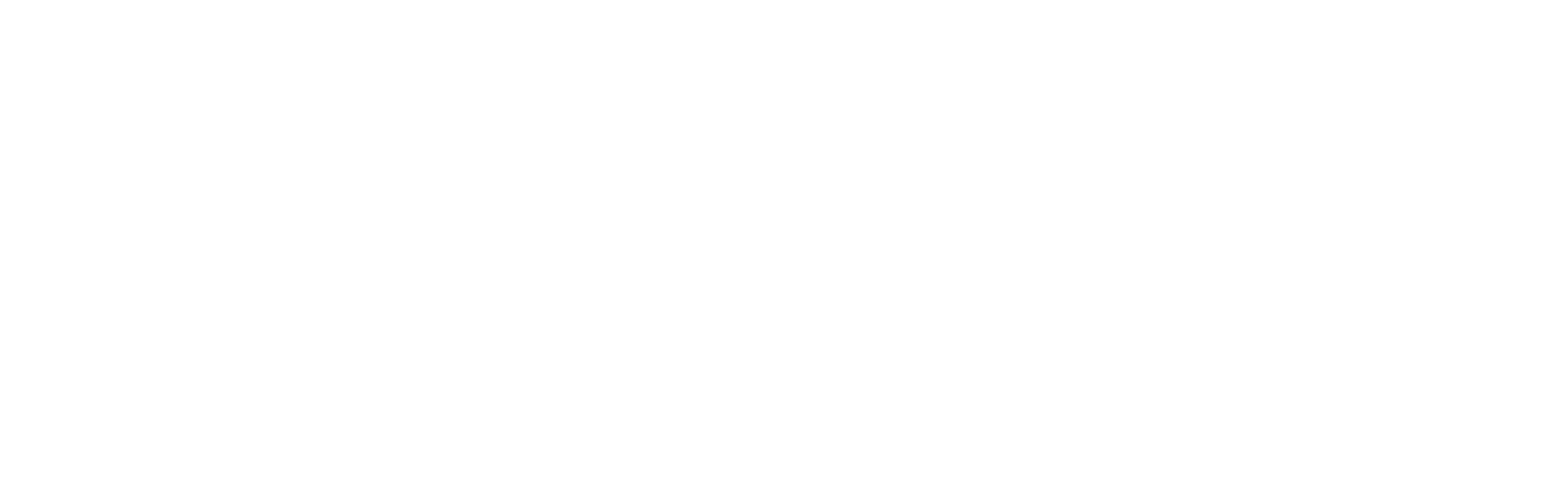
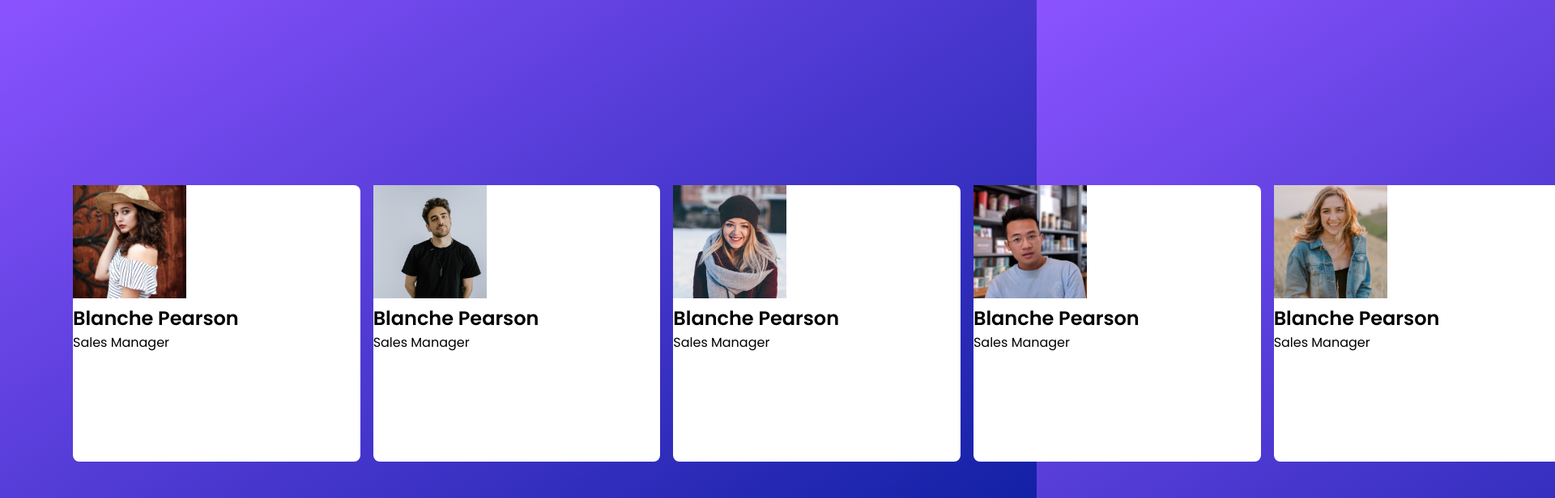
Before and after one commit to uterzic/draggable_card_slider_js, a plain HTML site: page index.html in a window 1280 px wide. Shown: the top 616 px of the page at 81% size, 1920 px wide, since content can reach past the window. Drawn offline with Linux system fonts and the light colour scheme.

Commit message:
Built and styled structure for carousel

```diff
--- a/index.html
+++ b/index.html
@@ -7,6 +7,39 @@
     <link rel="stylesheet" href="style.css">
 </head>
 <body>
-
+    <div class="wrapper">
+        <ul class="carousel">
+            <li class="card">
+                <div class="img"><img src="images/img-1.jpg" alt=""></div>
+                <h2>Blanche Pearson</h2>
+                <span>Sales Manager</span>
+            </li>
+            <li class="card">
+                <div class="img"><img src="images/img-2.jpg" alt=""></div>
+                <h2>Blanche Pearson</h2>
+                <span>Sales Manager</span>
+            </li>
+            <li class="card">
+                <div class="img"><img src="images/img-3.jpg" alt=""></div>
+                <h2>Blanche Pearson</h2>
+                <span>Sales Manager</span>
+            </li>
+            <li class="card">
+                <div class="img"><img src="images/img-4.jpg" alt=""></div>
+                <h2>Blanche Pearson</h2>
+                <span>Sales Manager</span>
+            </li>
+            <li class="card">
+                <div class="img"><img src="images/img-5.jpg" alt=""></div>
+                <h2>Blanche Pearson</h2>
+                <span>Sales Manager</span>
+            </li>
+            <li class="card">
+                <div class="img"><img src="images/img-6.jpg" alt=""></div>
+                <h2>Blanche Pearson</h2>
+                <span>Sales Manager</span>
+            </li>
+        </ul>
+    </div>
 </body>
 </html>
--- a/style.css
+++ b/style.css
@@ -6,3 +6,38 @@
     box-sizing: border-box;
     font-family: 'Poppins', sans-serif;
 }
+
+body {
+    display: flex;
+    align-items: center;
+    justify-content: center;
+    min-height: 100vh;
+    padding: 0 35px;
+    background: linear-gradient(to left top, #031a9a, #8b53ff);
+}
+
+.wrapper {
+    max-width: 1100px;
+    width: 100%;
+}
+
+.wrapper .carousel {
+    display: grid;
+    grid-auto-flow: column;
+    grid-auto-columns: calc((100% / 3) - 12px);
+    gap: 16px;
+    /* overflow: hidden; */
+}
+
+.carousel .card {
+    height: 342px;
+    list-style: none;
+    background-color: white;
+    border-radius: 8px;
+}
+
+.card .img img {
+    width: 140px;
+    height: 140px;
+    object-fit: cover;
+}
```
